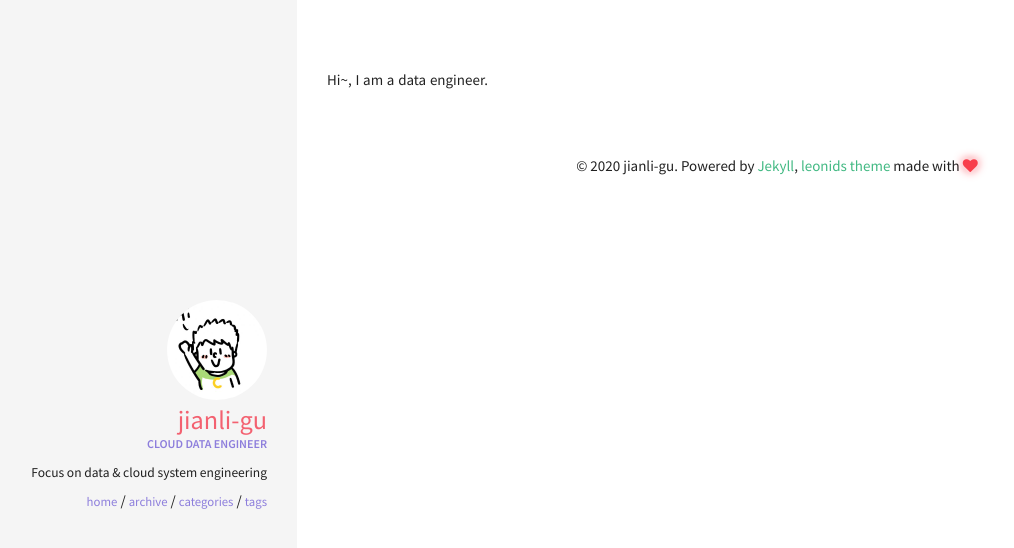
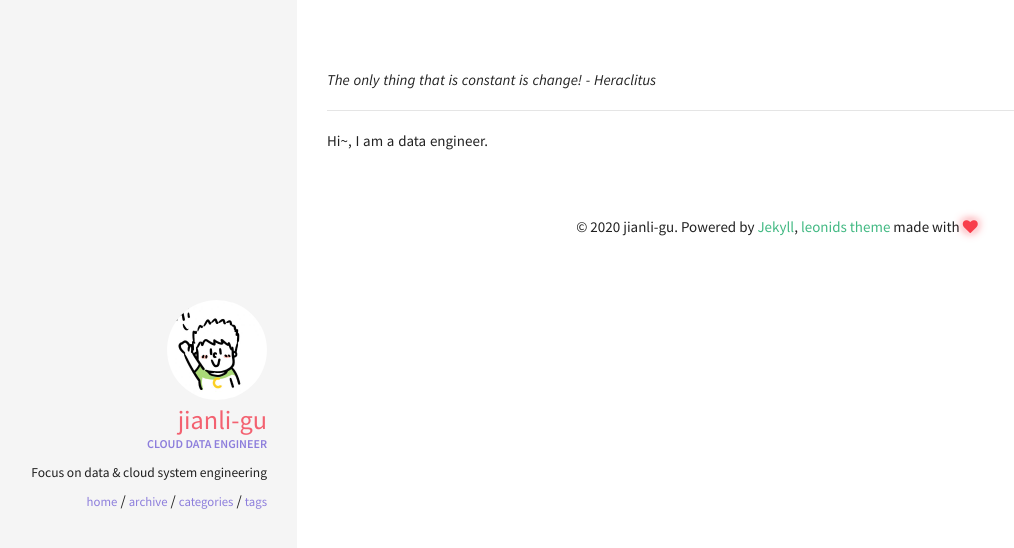
Before and after one commit to jianli-gu/jianli-gu.github.io, a Jekyll site: the page built from index.md, in a window 1280 px wide. Shown: the top 548 px of the page, without its empty margins (23-1037 px from the left). Built offline with Jekyll 4.4.1, drawn with Linux system fonts in a browser that asks for light colours.

Commit message:
Update index

```diff
--- a/index.md
+++ b/index.md
@@ -3,4 +3,8 @@ layout: default
 permalink: /
 ---
 
+*The only thing that is constant is change! - Heraclitus*
+
+---
+
 Hi~, I am a data engineer.
```
